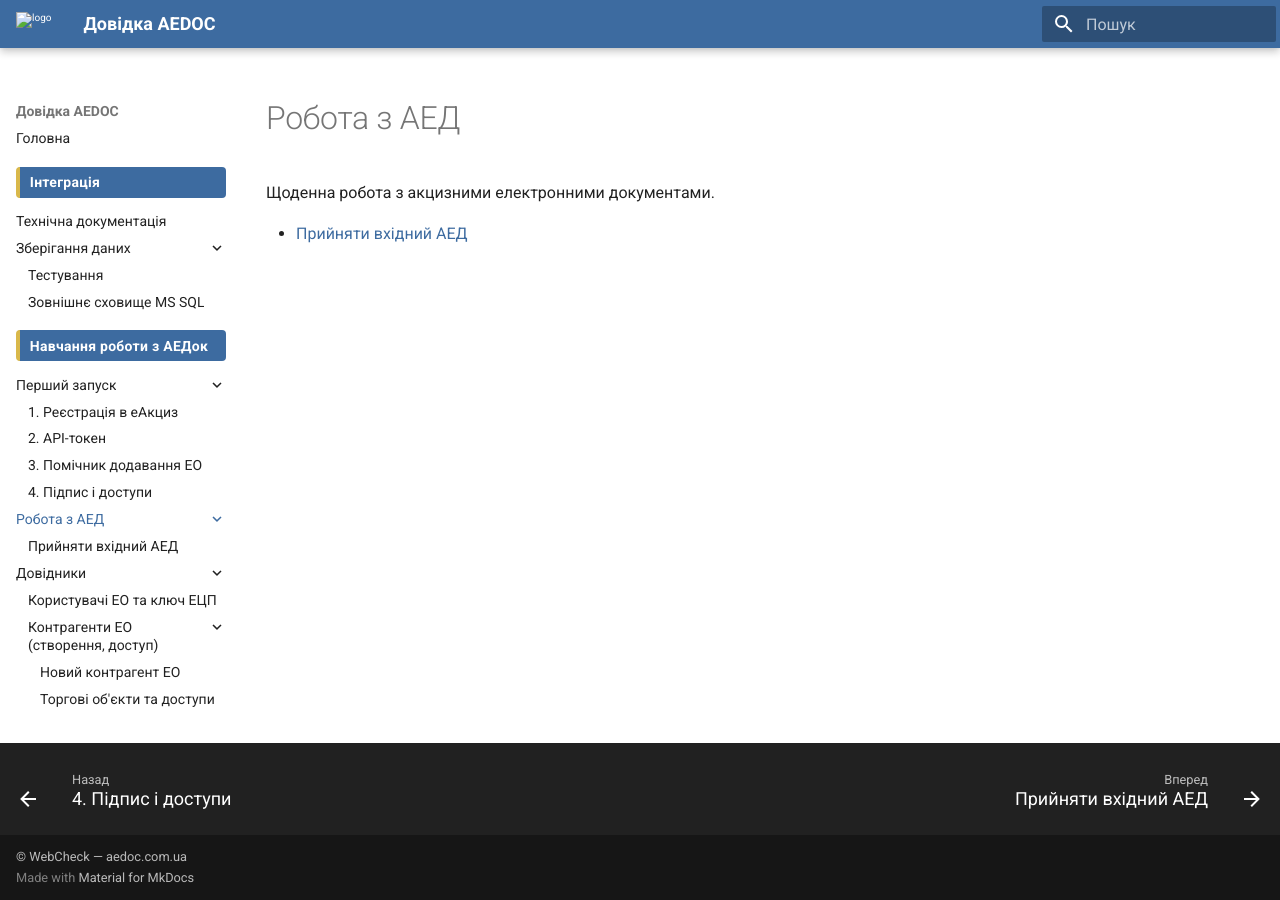
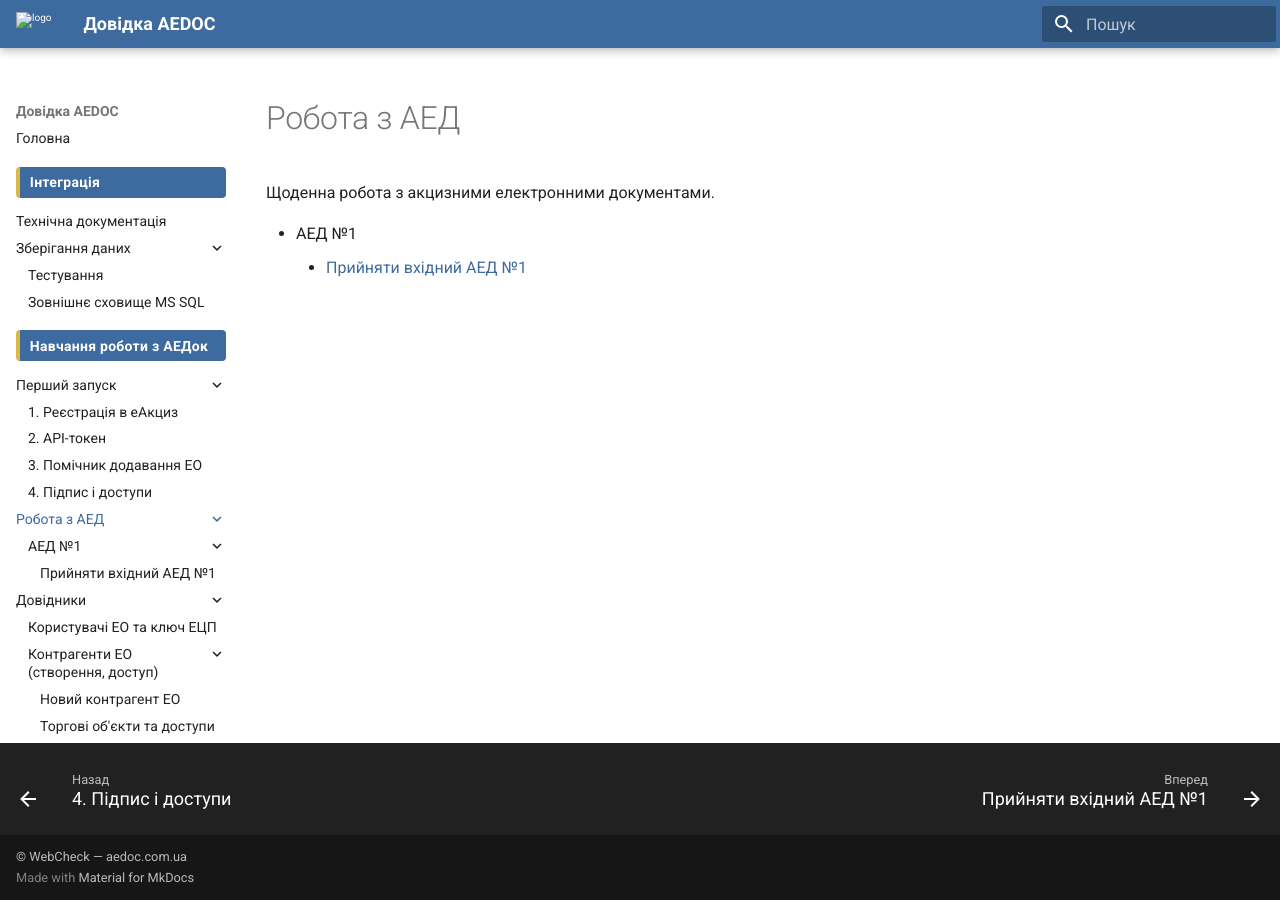
Before and after one commit to sukhenko/aedoc-docs, an MkDocs documentation site: the page built from docs/aed/index.md, in a window 1280 px wide. Built offline with MkDocs 1.6.1 and Material for MkDocs 9.7.7, drawn with Linux system fonts in a browser that asks for light colours.

Commit message:
Робота з АЕД → АЕД №1 → Прийняти вхідний АЕД №1
Co-Authored-By: Claude Opus 5.5 <noreply@anthropic.com>
Claude-Session: https://claude.ai/code/session_0177sjggDQ9MXuFeJFH1q7HZ

```diff
--- a/docs/aed/index.md
+++ b/docs/aed/index.md
@@ -2,4 +2,5 @@
 
 Щоденна робота з акцизними електронними документами.
 
-- [Прийняти вхідний АЕД](pryiom-vkhidnoho-aed.md)
+- АЕД №1
+    - [Прийняти вхідний АЕД №1](pryiom-vkhidnoho-aed.md)
--- a/docs/aed/pryiom-vkhidnoho-aed.md
+++ b/docs/aed/pryiom-vkhidnoho-aed.md
@@ -1,4 +1,4 @@
-# Прийняти вхідний АЕД
+# Прийняти вхідний АЕД №1
 
 Ви отримали товар з акцизними марками і маєте прийняти АЕД від відправника: перевірити марки, відправити протокол сканування та підписати документ.
 
--- a/mkdocs.yml
+++ b/mkdocs.yml
@@ -39,7 +39,8 @@ nav:
           - 4. Підпис і доступи: pershyi-zapusk/nastupni-kroky.md
       - Робота з АЕД:
           - aed/index.md
-          - Прийняти вхідний АЕД: aed/pryiom-vkhidnoho-aed.md
+          - АЕД №1:
+              - Прийняти вхідний АЕД №1: aed/pryiom-vkhidnoho-aed.md
       - Довідники:
           - dovidnyky/index.md
           - Користувачі ЕО та ключ ЕЦП: dovidnyky/korystuvachi-eo-kliuch.md
```
